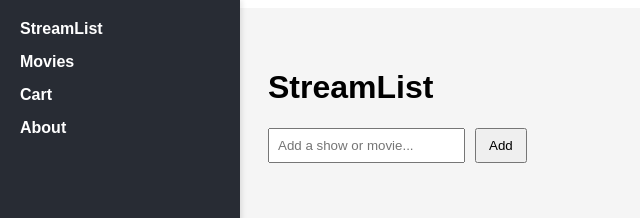
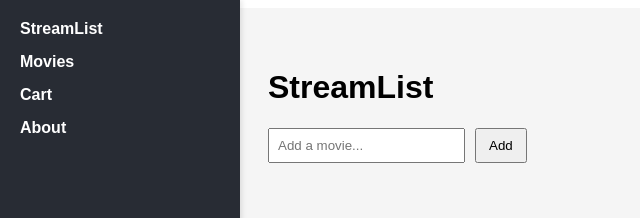
Before and after one commit to ZoMbYuNdRpAnTs/streamlist_me, a Next.js app: page / in a window 1280 px wide. Shown: the top 218 px of the page, without its empty margins (0-640 px from the left). Built offline with nearby package versions, Linux system fonts and the light colour scheme.

Commit message:
fine tuning

```diff
--- a/src/app/page.js
+++ b/src/app/page.js
@@ -20,7 +20,7 @@ export default function StreamListPage() {
             <form className="streamlist" onSubmit={handleSubmit}>
                 <input
                     type="text"
-                    placeholder="Add a show or movie..."
+                    placeholder="Add a movie..."
                     value={item}
                     onChange={(e) => setItem(e.target.value)}
                 />
```
